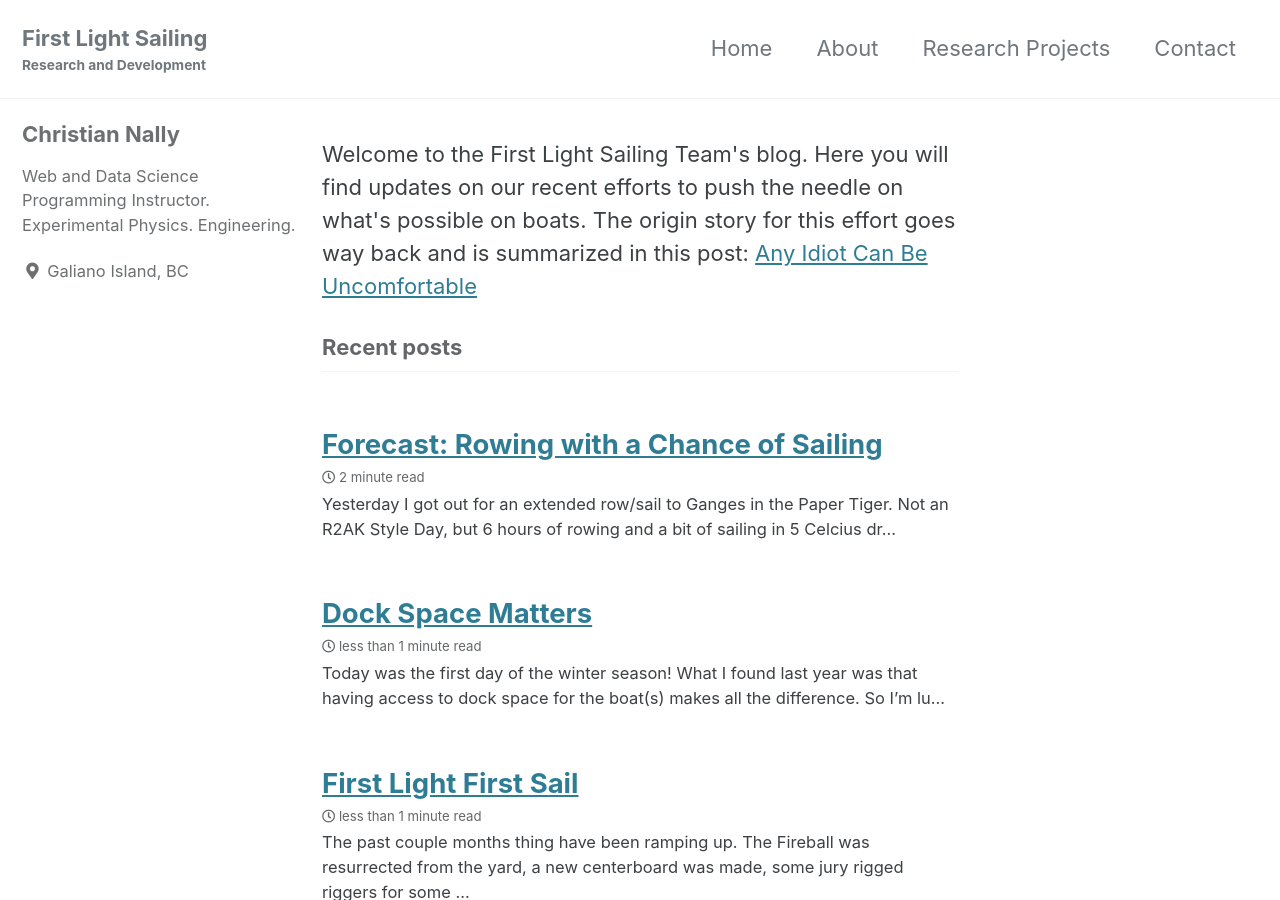
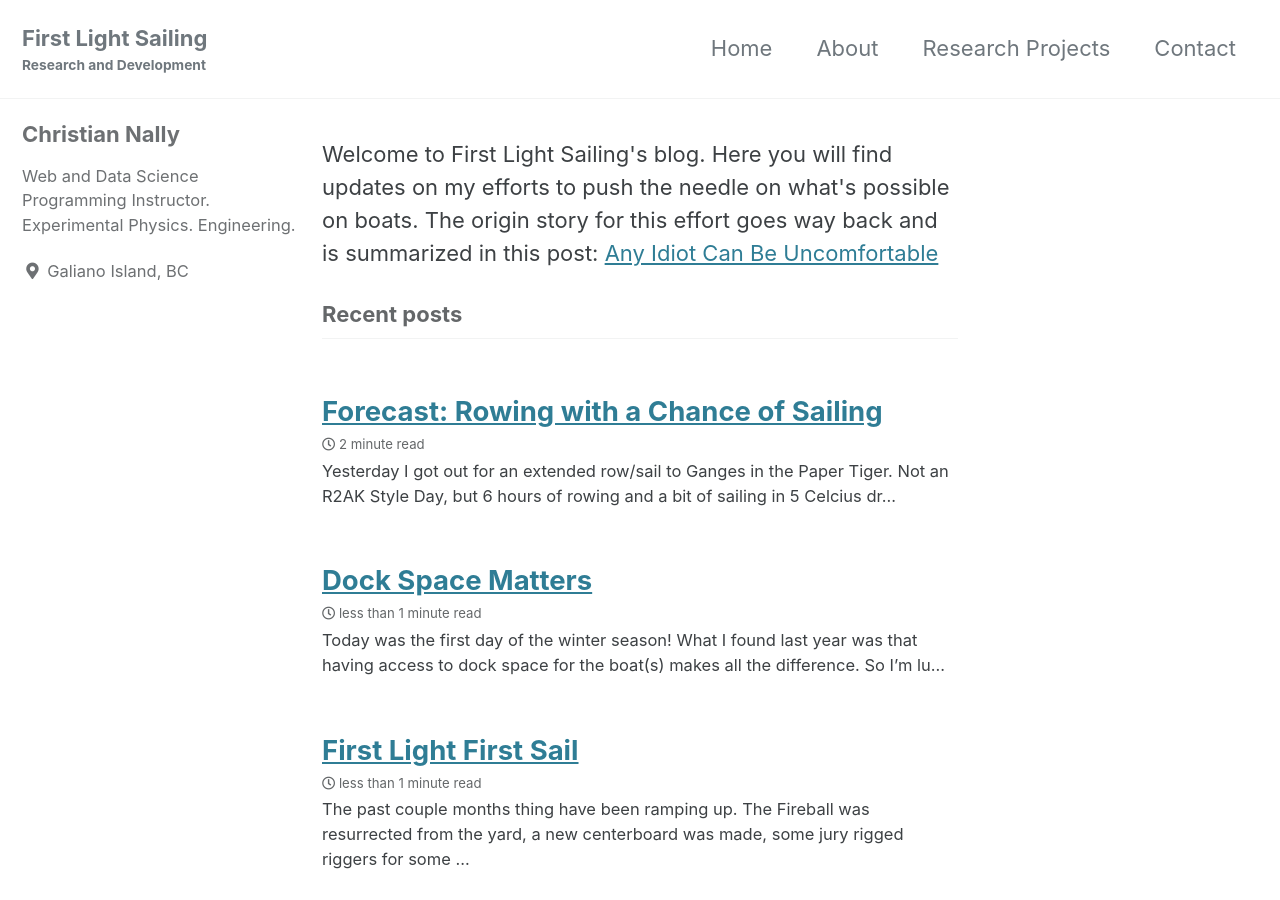
Before and after one commit to motiveNation/motiveNation.github.io, a Jekyll site: the page built from index.html, in a window 1280 px wide and 900 px high. Built offline with Jekyll 4.4.1, drawn with Linux system fonts in a browser that asks for light colours; cached includes are drawn as plain includes; the list of posts is cut into pages by our own code.

Commit message:
subtle update re: Team

```diff
--- a/index.html
+++ b/index.html
@@ -3,8 +3,8 @@ layout: home
 author_profile: true
 ---
 
-Welcome to the First Light Sailing Team's blog.
+Welcome to First Light Sailing's blog.
 
-Here you will find updates on our recent efforts to push the needle on what's possible on boats.
+Here you will find updates on my efforts to push the needle on what's possible on boats.
 
 The origin story for this effort goes way back and is summarized in this post: <a href="/website/any-idiot/">Any Idiot Can Be Uncomfortable</a>
```
